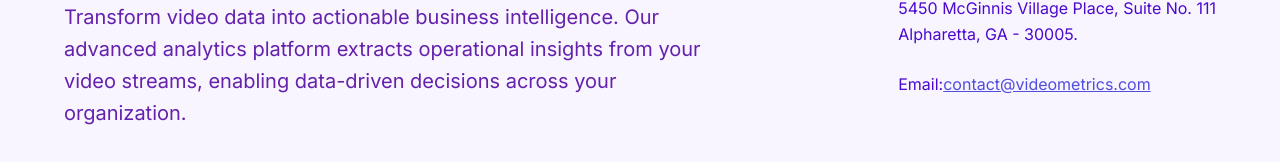
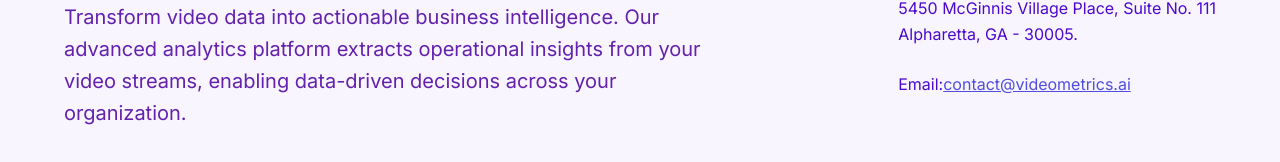
Before and after one commit to karthi0348/videometrics-ui, a Next.js app: page / in a window 1280 px wide. Shown: the part 7889-8051 px from the top of the page. Built offline with nearby package versions, Linux system fonts and the light colour scheme.

Commit message:
footer contact

```diff
--- a/src/app/components/Footer.tsx
+++ b/src/app/components/Footer.tsx
@@ -26,7 +26,7 @@ const Footer: React.FC<FooterProps> = ({
     state: "GA",
     zip: "30005"
   },
-  email = "contact@videometrics.com",
+  email = "contact@videometrics.ai",
   copyrightYear = 2025,
   className = ""
 }) => {
```
